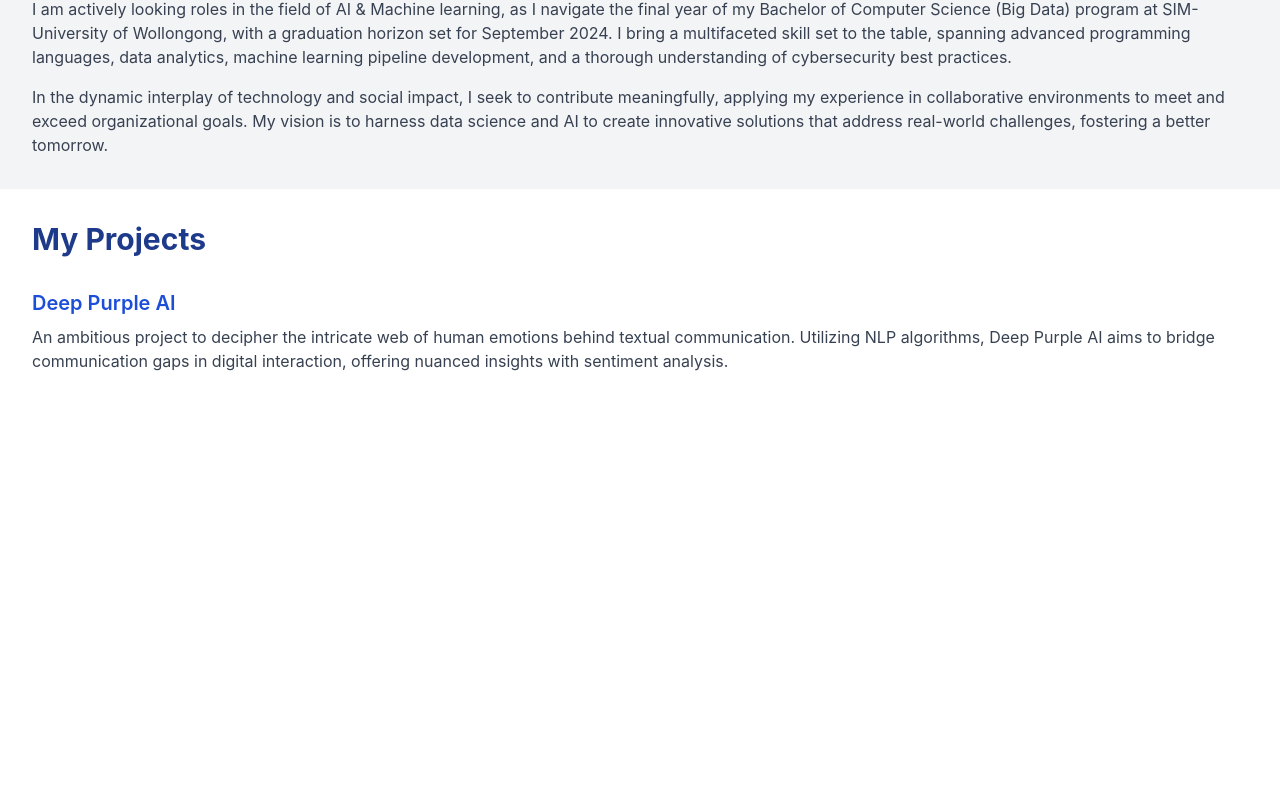
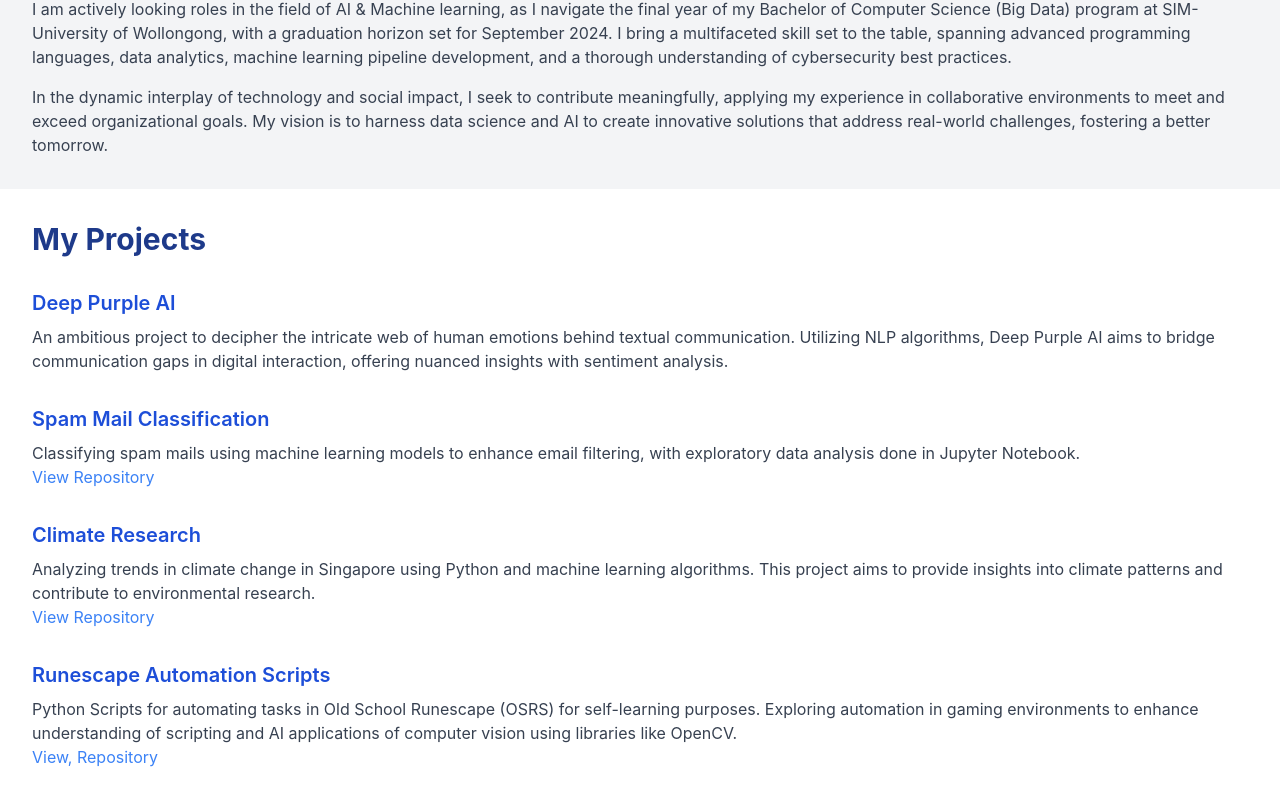
Before and after one commit to thetruthkenhurt/Personal-website, a React (Create React App) app: page / in a window 1280 px wide. Shown: the part 415-1220 px from the top of the page. Before the commit the page ends 852 px from the top, so only its background shows below. Built offline with nearby package versions, Linux system fonts and the light colour scheme.

Commit message:
enhanced projects session and added links and information

```diff
--- a/src/ProjectsSection.js
+++ b/src/ProjectsSection.js
@@ -15,8 +15,35 @@ const ProjectsSection = () => {
               </p>
             </div>
 
-            {/* Project 2 */}
-            {/* Add descriptions for other projects as well */}
+
+            {/* Repeat the structure for each project */}
+            <div className="mb-8">
+              <h3 className="text-xl font-semibold text-blue-700">Spam Mail Classification</h3>
+              <p className="text-gray-700 mt-2">
+                Classifying spam mails using machine learning models to enhance email filtering, with exploratory data analysis done in Jupyter Notebook.
+              </p>
+              <a href="https://github.com/thetruthkenhurt/Spam-mail-classification" className="text-blue-500 hover:text-blue-800">View Repository</a>
+            </div>
+
+            {/* Climate Research Project */}
+            <div className="mb-8">
+              <h3 className="text-xl font-semibold text-blue-700">Climate Research</h3>
+              <p className="text-gray-700 mt-2">
+                Analyzing trends in climate change in Singapore using Python and machine learning algorithms.
+                This project aims to provide insights into climate patterns and contribute to environmental research.
+              </p>
+              <a href="https://github.com/thetruthkenhurt/climate-research" className="text-blue-500 hover:text-blue-800">View Repository</a>
+            </div>
+
+            {/* Runescape Automation Scripts Project */}
+            <div className="mb-8">
+              <h3 className="text-xl font-semibold text-blue-700">Runescape Automation Scripts</h3>
+              <p className="text-gray-700 mt-2">
+                Python Scripts for automating tasks in Old School Runescape (OSRS) for self-learning purposes.
+                Exploring automation in gaming environments to enhance understanding of scripting and AI applications of computer vision using libraries like OpenCV.
+              </p>
+              <a href="https://github.com/thetruthkenhurt/runescape-automation-scripts" className="text-blue-500 hover:text-blue-800">View, Repository</a>
+            </div>
           </div>
         </section>
   );
```
